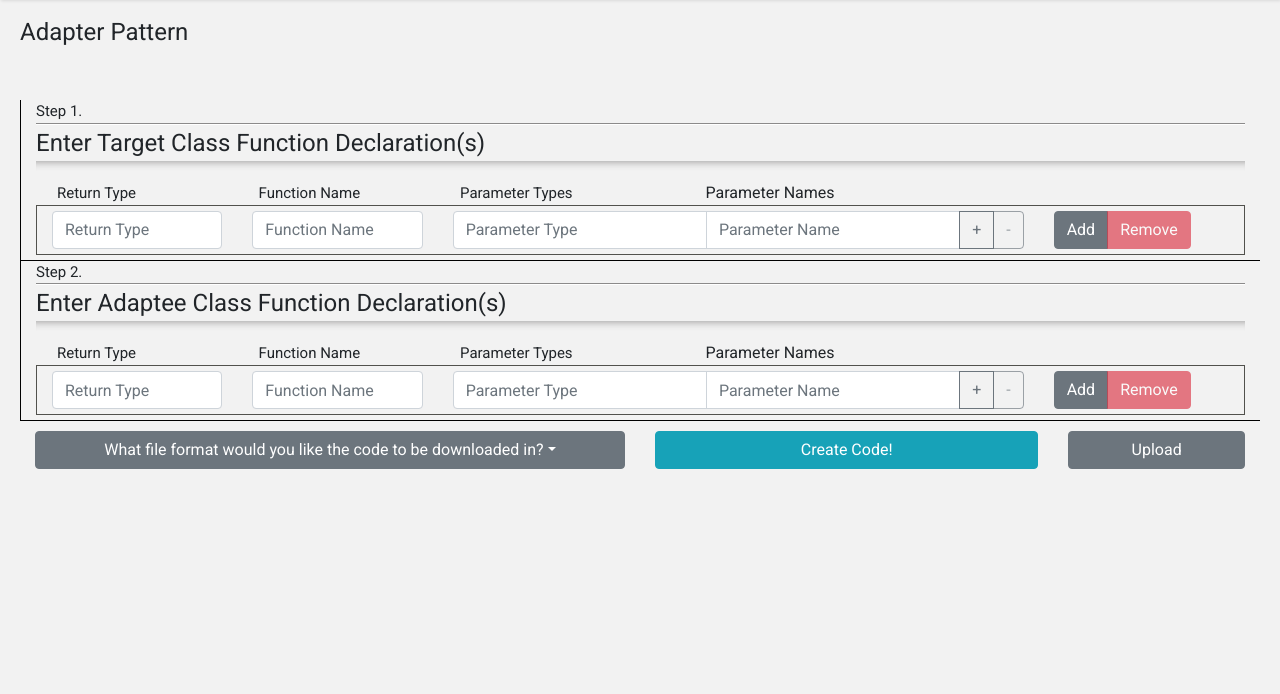
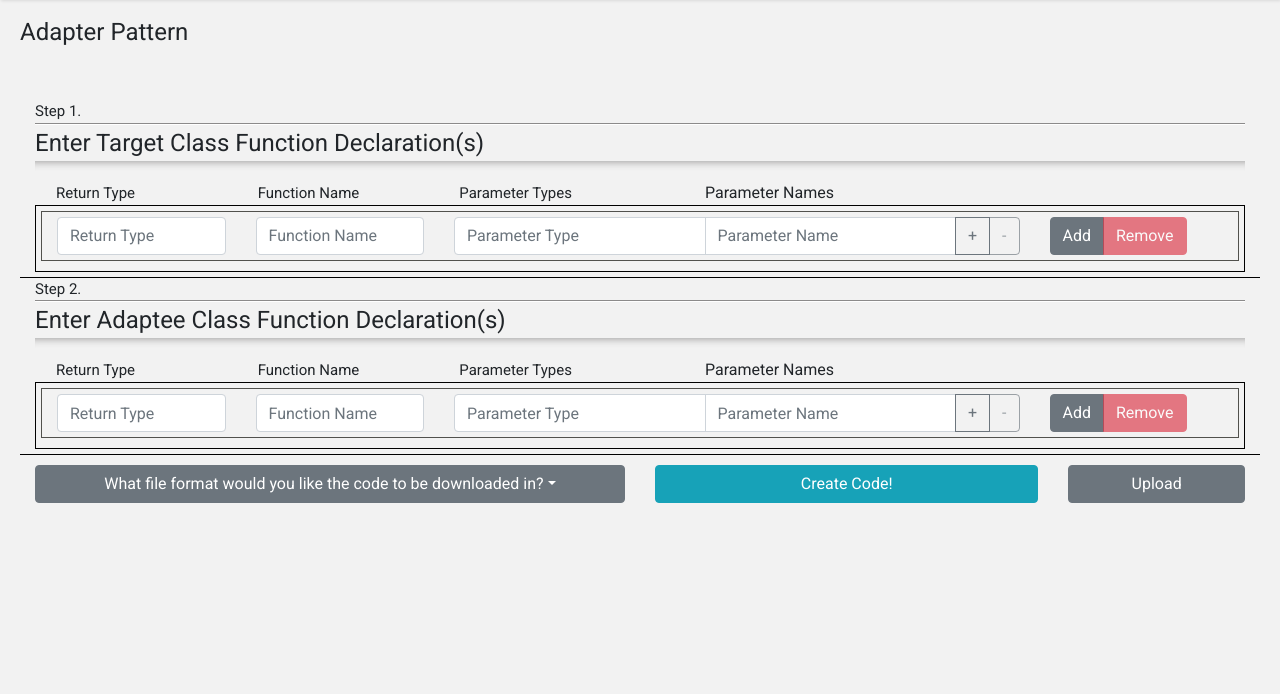
Before and after one commit to ganesh-k13/GOF-Templates, a Flask app: page /adapter in a window 1280 px wide. Shown: the part 56-750 px from the top of the page. Run offline with Flask 2, Linux system fonts and the light colour scheme; some libraries are stand-ins or nearby versions.

Commit message:
Cleanup complete

```diff
--- a/server/flaskr/static/css/adapter.css
+++ b/server/flaskr/static/css/adapter.css
@@ -43,12 +43,15 @@
 }
 
 #funcDeclWrapper{
-	border-left: 1px solid black;
+	/*border-left: 1px solid black;*/
 }
 
-#funcDeclDivRow,#stateListColDiv{
+#targetFuncDeclDivRow,#adapteeFuncDeclDivRow{
 	max-height: 300px;
 	overflow-y: auto;
+	padding: 5px 5px 5px 5px;
+	margin-bottom: 5px;
+	border: 1px solid black;
 }
 .customBorder{
 	padding-top: 5px;
--- a/server/flaskr/static/css/index.css
+++ b/server/flaskr/static/css/index.css
@@ -242,7 +242,9 @@ footer a:focus {
 	opacity: 0;
 	right: 0;
 	top: 0;
+    cursor: pointer;
 }
+
 
 /*
     End - Writing your custom CSS here, or make your own CSS file.
```
